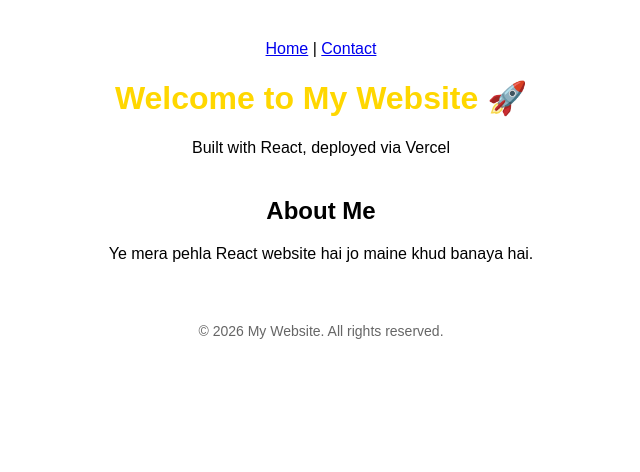
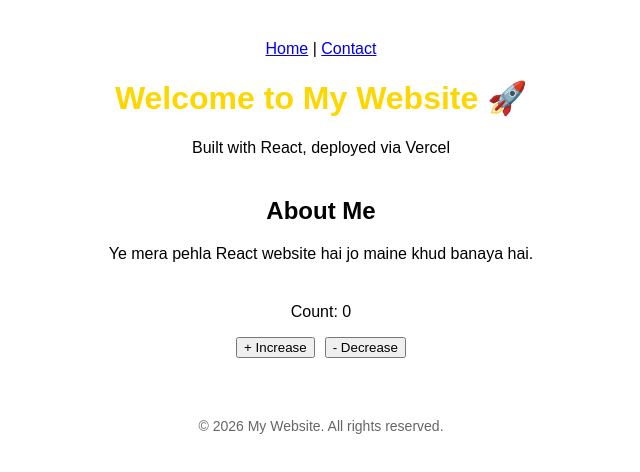
Before and after one commit to hebzur2002/learningheb1, a React (Vite) app: page / in a window 1280 px wide. Shown: the top 472 px of the page, without its empty margins (319-959 px from the left). Built offline with nearby package versions, Linux system fonts and the light colour scheme.

Commit message:
Add Counter component to Home page

```diff
--- a/src/pages/Home.jsx
+++ b/src/pages/Home.jsx
@@ -1,12 +1,13 @@
 import Header from '../components/Header.jsx'
 import About from '../components/About.jsx'
-
+import Counter from '../components/Counter.jsx'
 // Home page pe Header + About dikhega
 function Home() {
   return (
     <>
       <Header />
       <About />
+      <Counter />
     </>
   )
 }
```
